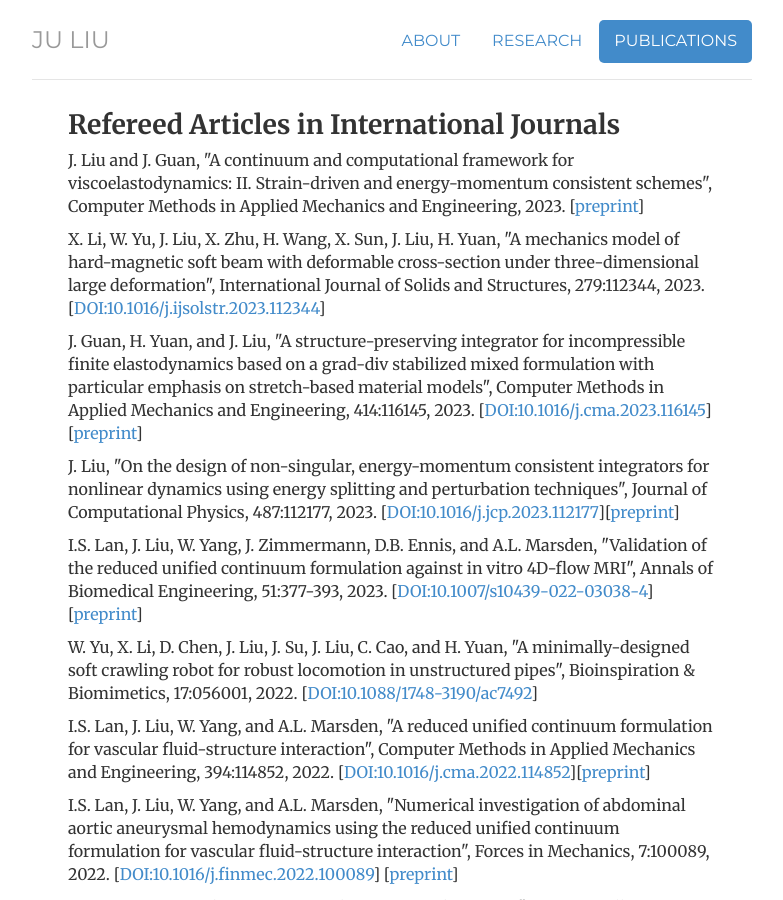
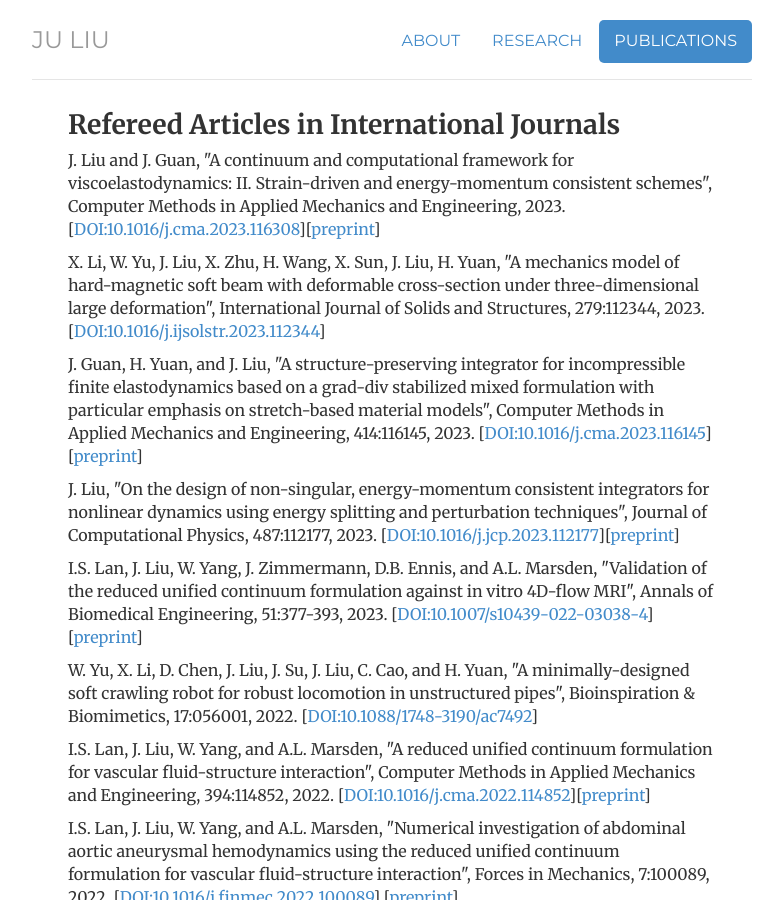
Before and after one commit to ju-liu/ju-liu.github.io, a Jekyll site: the page built from publications/index.html, in a window 1280 px wide and 900 px high. Shown: the whole window, without its empty margins (248-1031 px from the left). Built offline with Jekyll 4.4.1, drawn with Linux system fonts in a browser that asks for light colours; nearby versions of some CDN libraries; library files that are not in the unit come from our copies; comment, search, counter and statistics services are not loaded.

Commit message:
Update index.html

```diff
--- a/publications/index.html
+++ b/publications/index.html
@@ -10,7 +10,7 @@
 <div class="cv">
 
   <h2>Refereed Articles in International Journals</h2>
-  <p>J. Liu and J. Guan, "A continuum and computational framework for viscoelastodynamics: II. Strain-driven and energy-momentum consistent schemes", Computer Methods in Applied Mechanics and Engineering, 2023. [<a href="https://arxiv.org/pdf/2305.15812.pdf">preprint</a>]</p>
+  <p>J. Liu and J. Guan, "A continuum and computational framework for viscoelastodynamics: II. Strain-driven and energy-momentum consistent schemes", Computer Methods in Applied Mechanics and Engineering, 2023. [<a href="https://doi.org/10.1016/j.cma.2023.116308">DOI:10.1016/j.cma.2023.116308</a>][<a href="https://arxiv.org/pdf/2305.15812.pdf">preprint</a>]</p>
 
   <p>X. Li, W. Yu, J. Liu, X. Zhu, H. Wang, X. Sun, J. Liu, H. Yuan, "A mechanics model of hard-magnetic soft beam with deformable cross-section under three-dimensional large deformation", International Journal of Solids and Structures, 279:112344, 2023. [<a href="https://doi.org/10.1016/j.ijsolstr.2023.112344">DOI:10.1016/j.ijsolstr.2023.112344</a>]</p>
 
```
